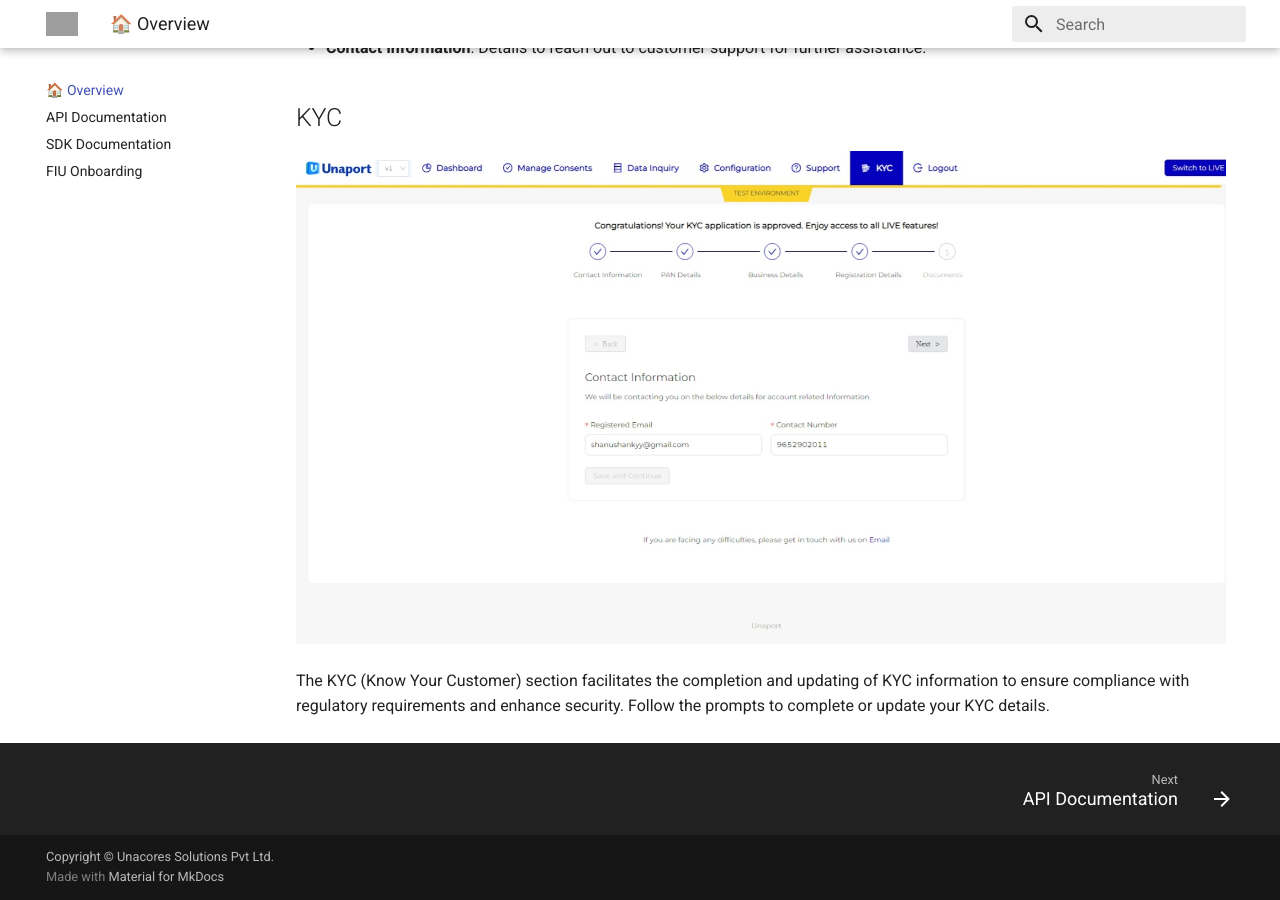
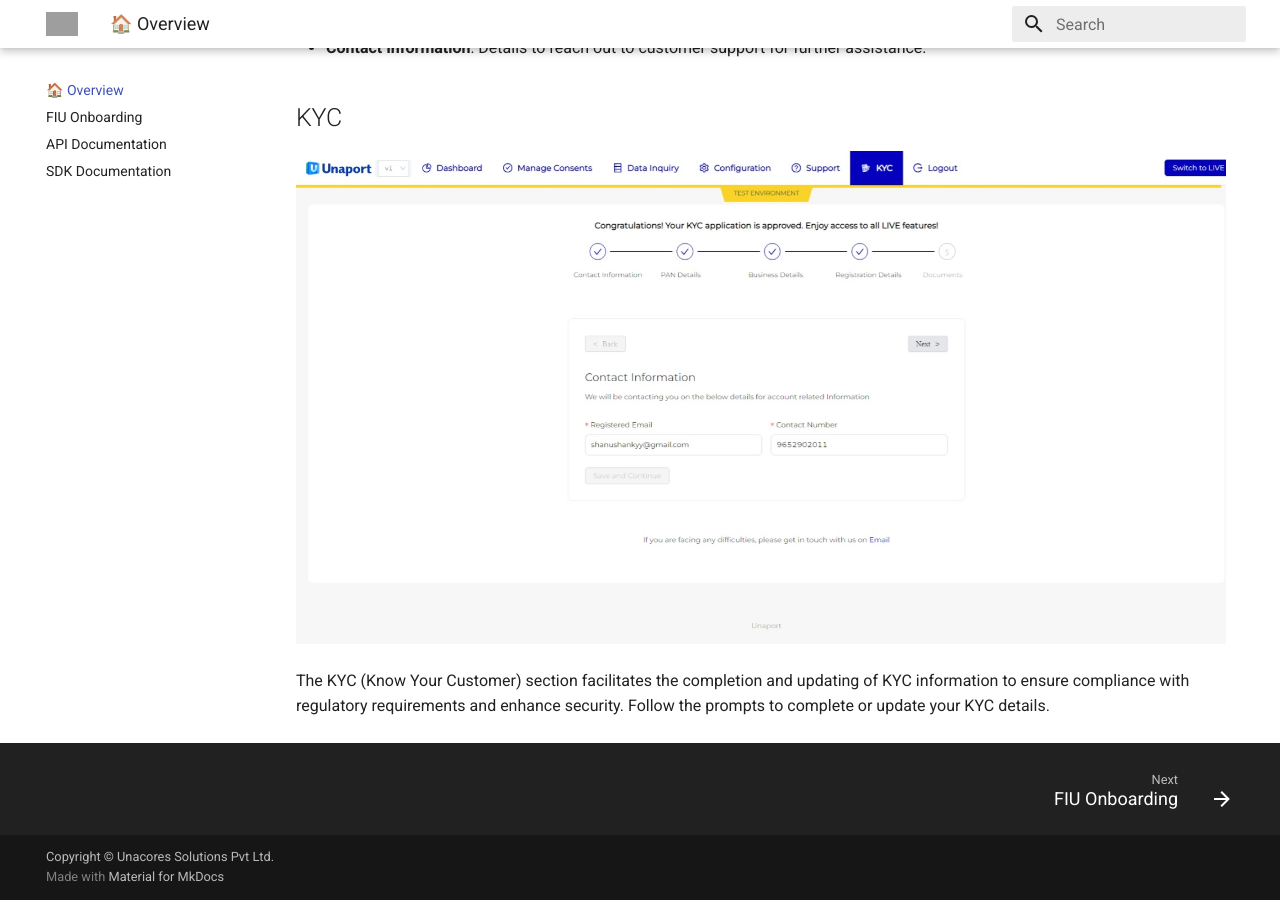
Before and after one commit to Unacores/unaport-docs, an MkDocs documentation site: the page built from docs/index.md, in a window 1280 px wide and 900 px high, scrolled down 7012 px. Built offline with MkDocs 1.6.1 and Material for MkDocs 9.7.7, drawn with Linux system fonts in a browser that asks for light colours; some of the changed lines change nothing that is shown; grey boxes are pictures that could not be loaded.

Commit message:
initial commit

```diff
--- a/mkdocs.yml
+++ b/mkdocs.yml
@@ -33,6 +33,6 @@
 # Page tree
 nav:
   - "🏠 Overview": index.md
+  - "FIU Onboarding": fiu_onboarding.md
   - "API Documentation": fiu.md
   - "SDK Documentation": fiu_sdk.md
-  - "FIU Onboarding": fiu_onboarding.md
```
